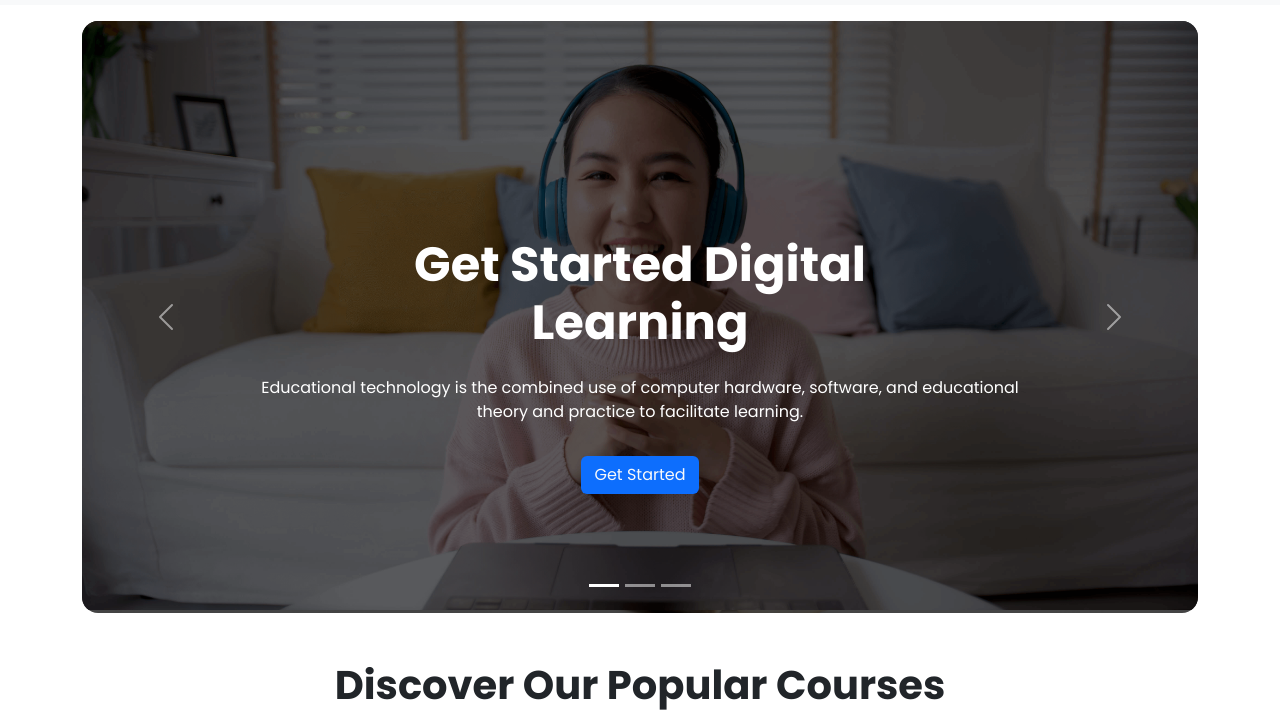
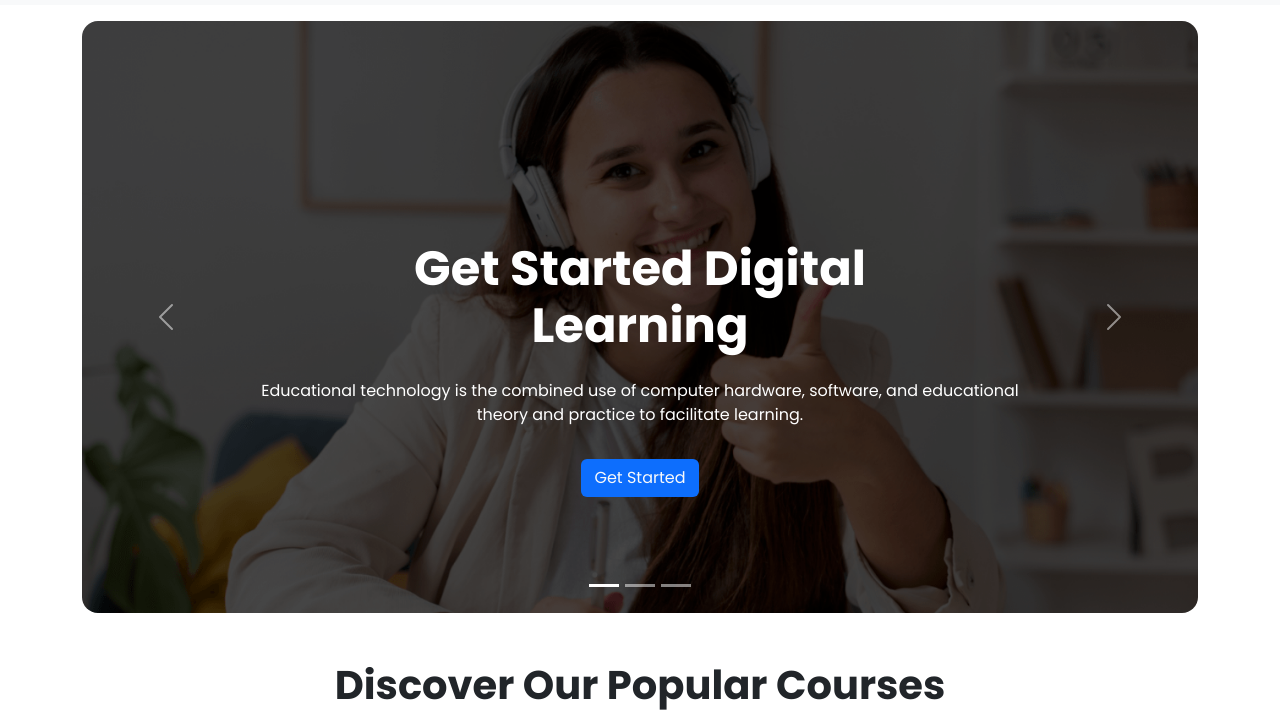
Before and after one commit to monirzkhan/my-assignment-03-tech-educare, a plain HTML site: page index.html in a window 1280 px wide. Shown: the part 75-789 px from the top of the page. Drawn offline with nearby package versions, Linux system fonts and the light colour scheme.

Commit message:
modiefied

```diff
--- a/index.html
+++ b/index.html
@@ -90,7 +90,7 @@
                 <div class="carousel-inner rounded-4">
 
                     <!-- Slide-01 -->
-                    <div class="carousel-item active ">
+                    <div class="carousel-item active">
                         <img src="images/cover/cover-1.png" class="d-block w-100" alt="...">
                         <div class="carousel-caption tech-cc pb-lg-5 mb-lg-5 ">
                             <div class="d-md-flex justify-content center align-items-center flex-column ">
@@ -103,7 +103,7 @@
                         </div>
                     </div>
                     <!-- Slide-02 -->
-                    <div class="carousel-item active">
+                    <div class="carousel-item">
                         <img src="images/cover/cover-2.png" class="d-block w-100" alt="...">
                         <div class="carousel-caption tech-cc pb-lg-5 mb-lg-5  ">
                             <div class="d-flex justify-content center align-items-center flex-column ">
@@ -116,7 +116,7 @@
                         </div>
                     </div>
                     <!-- Slide-03 -->
-                    <div class="carousel-item active">
+                    <div class="carousel-item">
                         <img src="images/cover/cover-3.png" class="d-block w-100" alt="...">
                         <div class="carousel-caption tech-cc pb-lg-5 mb-lg-5  ">
                             <div class="d-flex justify-content center align-items-center flex-column ">
```
Also changed, not shown: images/course/2352648.jpg (added), images/course/5115611.jpg (added), images/course/5765181.jpg (added), images/course/course-7.png (added), images/cover/cover-4.png (added).
